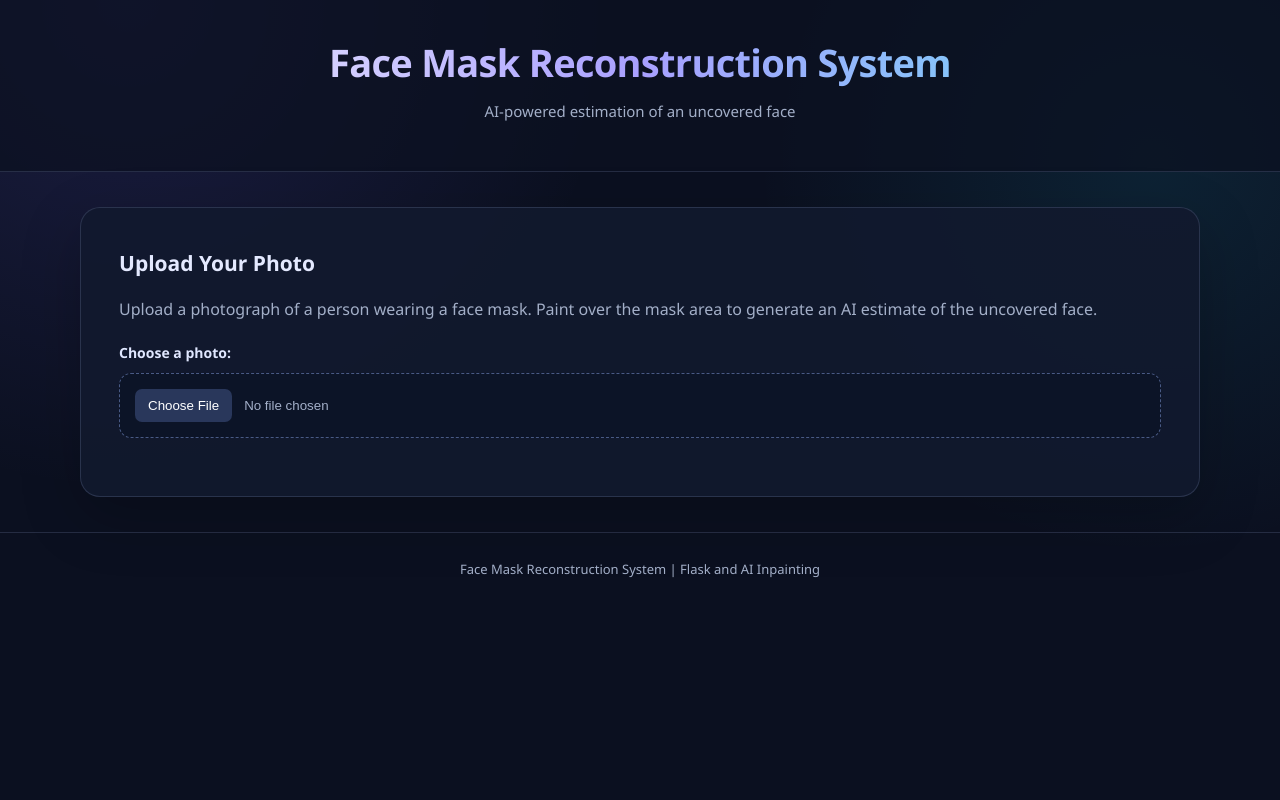
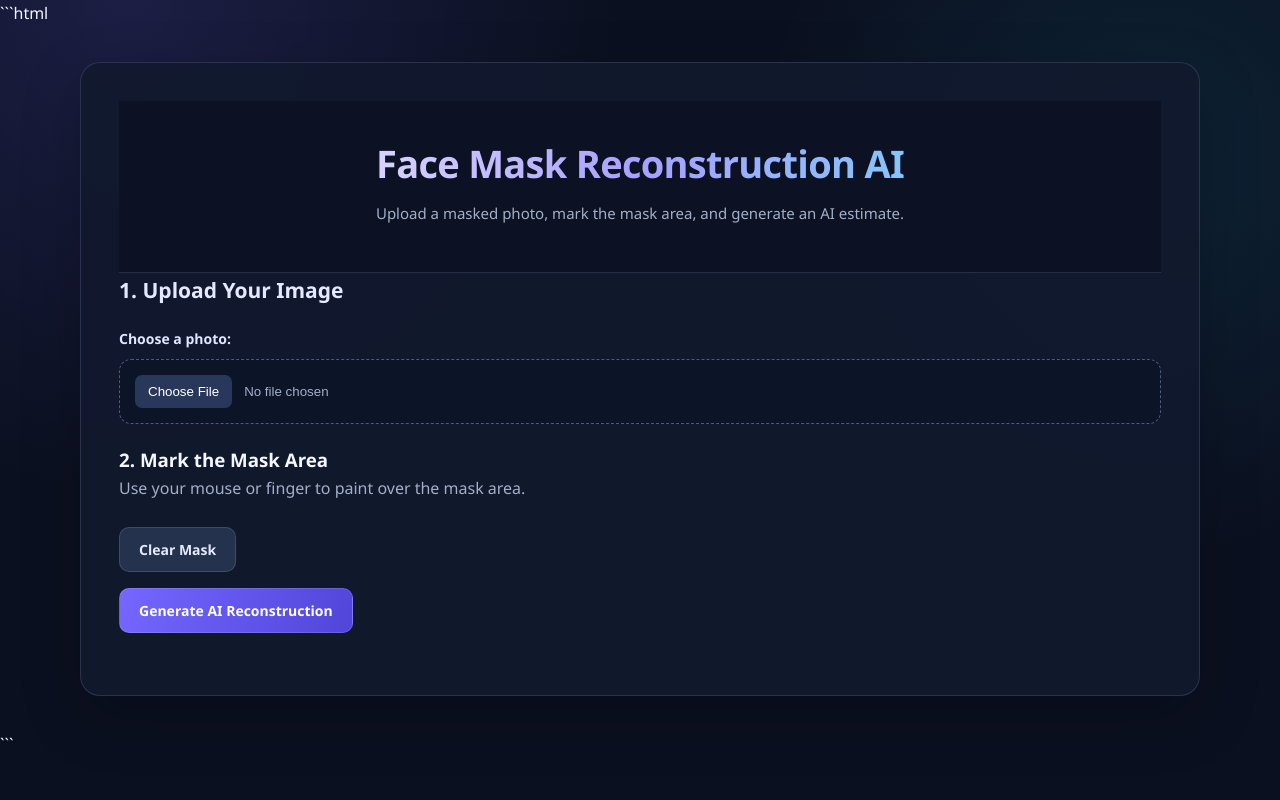
Before and after one commit to hasnakhasim/face-mask-detect, a Flask app: page / in a window 1280 px wide. Run offline with Flask 3, Linux system fonts and the light colour scheme.

Commit message:
Update index.html

````diff
--- a/templates/index.html
+++ b/templates/index.html
@@ -1,285 +1,170 @@
-
+```html
 <!DOCTYPE html>
 <html lang="en">
 <head>
     <meta charset="UTF-8">
     <meta name="viewport" content="width=device-width, initial-scale=1.0">
-
-    <title>Face Mask Reconstruction System</title>
-
-    <link rel="stylesheet"
-          href="{{ url_for('static', filename='style.css') }}">
+    <title>Face Mask Reconstruction AI</title>
+    <link rel="stylesheet" href="{{ url_for('static', filename='style.css') }}">
 </head>
-
 <body>
-
+    <main class="container">
         <header>
-    <h1>Face Mask Reconstruction System</h1>
-    <p>AI-powered estimation of an uncovered face</p>
+            <h1>Face Mask Reconstruction AI</h1>
+            <p>Upload a masked photo, mark the mask area, and generate an AI estimate.</p>
         </header>
-
-<div class="container">
-    <main>
-
-        <h2>Upload Your Photo</h2>
-
-        <p>
-            Upload a photograph of a person wearing a face mask.
-            Paint over the mask area to generate an AI estimate
-            of the uncovered face.
-        </p>
 
         {% if error_message %}
             <p class="error">{{ error_message }}</p>
         {% endif %}
 
-        <form method="POST"
-              action="/"
-              enctype="multipart/form-data"
-              id="uploadForm">
+        <section class="card">
+            <h2>1. Upload Your Image</h2>
+            <form id="uploadForm" method="POST" action="/" enctype="multipart/form-data">
+                <label for="image">Choose a photo:</label>
+                <input type="file" id="image" name="image" accept="image/*" required>
 
-            <label for="image">Choose a photo:</label>
-
-            <input type="file"
-                   id="image"
-                   name="image"
-                   accept="image/*"
-                   required>
-
-            <div id="editor" style="display: none;">
-                <h2>Mark the Face Mask Area</h2>
-
-                <p>
-                    Paint over the entire mask and any straps you
-                    want removed. White paint indicates the area
-                    to regenerate.
-                </p>
-
-                <label for="brushSize">Brush size:</label>
-                <input type="range"
-                       id="brushSize"
-                       min="5"
-                       max="80"
-                       value="30">
-
-                <button type="button" id="clearButton">
-                    Clear Markings
-                </button>
-
-                <div class="preview-container" id="previewContainer">
-                    <img id="previewImage"
-                         src=""
-                         alt="Uploaded photo preview">
-
+                <div class="editor">
+                    <h3>2. Mark the Mask Area</h3>
+                    <p>Use your mouse or finger to paint over the mask area.</p>
+                    <div class="canvas-wrapper">
                         <canvas id="maskCanvas"></canvas>
                     </div>
-
-                <input type="hidden"
-                       name="mask_data"
-                       id="mask_data">
-
-                <p>
-                    Make sure the white markings cover the whole
-                    mask before generating.
-                </p>
-
-                <button type="submit" id="generateButton">
-                    Generate Estimated Face
-                </button>
+                    <div class="actions">
+                        <button type="button" id="clearButton">Clear Mask</button>
+                    </div>
                 </div>
 
+                <input type="hidden" name="mask_data" id="mask_data">
+                <button type="submit" id="generateButton">Generate AI Reconstruction</button>
             </form>
-
-        {% if original_image and generated_image %}
-        <section class="images">
-            <div class="image-card">
-                <h2>Original Photo</h2>
-                <img
-                    src="{{ url_for('static', filename=original_image) }}"
-                    alt="Original masked photograph">
-            </div>
-
-            <div class="image-card">
-                <h2>AI-Generated Estimate</h2>
-                <img
-                    src="{{ url_for('static', filename=generated_image) }}"
-                    alt="AI-generated estimate of the uncovered face">
-            </div>
+            <p id="status" role="status"></p>
         </section>
 
-        <p style="margin-top: 20px;">
-            The generated facial features are an AI estimate,
-            not a verified reconstruction of the person's actual face.
-        </p>
+        {% if original_image or generated_image %}
+        <section class="card results">
+            <h2>3. Results</h2>
+            <div class="result-grid">
+                {% if original_image %}
+                <div>
+                    <h3>Original Image</h3>
+                    <img src="{{ url_for('static', filename=original_image) }}"
+                         alt="Original uploaded photo">
+                </div>
                 {% endif %}
 
+                {% if generated_image %}
+                <div>
+                    <h3>AI Reconstruction</h3>
+                    <img src="{{ url_for('static', filename=generated_image) }}"
+                         alt="AI-generated estimated face">
+                </div>
+                {% endif %}
+            </div>
+            <p class="notice">The generated face is an AI estimate and may not match the person's real appearance.</p>
+        </section>
+        {% endif %}
     </main>
-</div>
-
-<footer>
-    <p>Face Mask Reconstruction System | Flask and AI Inpainting</p>
-</footer>
 
     <script>
-    const fileInput = document.getElementById("image");
-    const editor = document.getElementById("editor");
-    const previewImage = document.getElementById("previewImage");
+        const imageInput = document.getElementById("image");
         const canvas = document.getElementById("maskCanvas");
-    const context = canvas.getContext("2d");
-    const brushSize = document.getElementById("brushSize");
+        const ctx = canvas.getContext("2d");
+        const form = document.getElementById("uploadForm");
+        const maskInput = document.getElementById("mask_data");
         const clearButton = document.getElementById("clearButton");
-    const uploadForm = document.getElementById("uploadForm");
-    const maskInput = document.getElementById("mask_data");
         const generateButton = document.getElementById("generateButton");
+        const status = document.getElementById("status");
 
+        let photo = new Image();
         let drawing = false;
-    let imageReady = false;
-    let currentObjectURL = null;
+        let hasImage = false;
 
-    // Prepare the image and canvas.
-    fileInput.addEventListener("change", function () {
+        function drawPhoto() {
+            if (!photo.src) return;
+
+            const maxWidth = 800;
+            const scale = Math.min(1, maxWidth / photo.naturalWidth);
+            canvas.width = Math.round(photo.naturalWidth * scale);
+            canvas.height = Math.round(photo.naturalHeight * scale);
+
+            ctx.clearRect(0, 0, canvas.width, canvas.height);
+            ctx.drawImage(photo, 0, 0, canvas.width, canvas.height);
+            hasImage = true;
+        }
+
+        imageInput.addEventListener("change", function () {
             const file = this.files[0];
+            if (!file) return;
 
-        if (!file) {
-            editor.style.display = "none";
-            imageReady = false;
+            if (!file.type.startsWith("image/")) {
+                status.textContent = "Please choose an image file.";
                 return;
             }
 
-        if (!file.type.startsWith("image/")) {
-            alert("Please select a valid image file.");
-            this.value = "";
-            editor.style.display = "none";
-            imageReady = false;
-            return;
-        }
-
-        if (currentObjectURL) {
-            URL.revokeObjectURL(currentObjectURL);
-        }
-
-        currentObjectURL = URL.createObjectURL(file);
-        imageReady = false;
-        editor.style.display = "block";
-        previewImage.src = currentObjectURL;
+            photo = new Image();
+            photo.onload = drawPhoto;
+            photo.onerror = () => {
+                status.textContent = "Unable to load this image.";
+            };
+            photo.src = URL.createObjectURL(file);
+            status.textContent = "Paint over the mask area after the image loads.";
         });
 
-    previewImage.addEventListener("load", function () {
-        canvas.width = previewImage.naturalWidth;
-        canvas.height = previewImage.naturalHeight;
-
-        context.clearRect(0, 0, canvas.width, canvas.height);
-        imageReady = true;
-    });
-
-    // Get pointer position in the original image coordinates.
         function getPosition(event) {
             const rect = canvas.getBoundingClientRect();
-
             return {
-            x: (event.clientX - rect.left) *
-               (canvas.width / rect.width),
-
-            y: (event.clientY - rect.top) *
-               (canvas.height / rect.height)
+                x: (event.clientX - rect.left) * canvas.width / rect.width,
+                y: (event.clientY - rect.top) * canvas.height / rect.height
             };
         }
 
-    function startDrawing(event) {
-        if (!imageReady) return;
-
-        event.preventDefault();
+        canvas.addEventListener("pointerdown", function (event) {
+            if (!hasImage) return;
             drawing = true;
             canvas.setPointerCapture(event.pointerId);
+            const pos = getPosition(event);
+            ctx.beginPath();
+            ctx.moveTo(pos.x, pos.y);
+        });
 
+        canvas.addEventListener("pointermove", function (event) {
+            if (!drawing) return;
             const pos = getPosition(event);
-
-        context.beginPath();
-        context.arc(
-            pos.x,
-            pos.y,
-            Number(brushSize.value) / 2,
-            0,
-            Math.PI * 2
-        );
-
-        context.fillStyle = "rgba(255,255,255,1)";
-        context.fill();
-    }
-
-    function draw(event) {
-        if (!drawing || !imageReady) return;
-
-        event.preventDefault();
-
-        const pos = getPosition(event);
-
-        context.lineWidth = Number(brushSize.value);
-        context.lineCap = "round";
-        context.lineJoin = "round";
-        context.strokeStyle = "rgba(255,255,255,1)";
-
-        context.lineTo(pos.x, pos.y);
-        context.stroke();
-        context.beginPath();
-        context.moveTo(pos.x, pos.y);
-    }
+            ctx.lineWidth = Math.max(18, canvas.width * 0.035);
+            ctx.lineCap = "round";
+            ctx.lineJoin = "round";
+            ctx.strokeStyle = "rgba(255, 50, 50, 0.65)";
+            ctx.lineTo(pos.x, pos.y);
+            ctx.stroke();
+        });
 
         function stopDrawing() {
             drawing = false;
-        context.beginPath();
+            ctx.beginPath();
         }
 
-    canvas.addEventListener("pointerdown", startDrawing);
-    canvas.addEventListener("pointermove", draw);
         canvas.addEventListener("pointerup", stopDrawing);
         canvas.addEventListener("pointercancel", stopDrawing);
-    canvas.addEventListener("lostpointercapture", stopDrawing);
 
-    // Clear the selected region.
         clearButton.addEventListener("click", function () {
-        context.clearRect(0, 0, canvas.width, canvas.height);
+            if (hasImage) drawPhoto();
+            maskInput.value = "";
+            status.textContent = "Mask marks cleared.";
         });
 
-    // Send the transparent canvas to Flask.
-    uploadForm.addEventListener("submit", function (event) {
-        if (!fileInput.files.length) {
-            alert("Please upload a photo first.");
+        form.addEventListener("submit", function (event) {
+            if (!hasImage) {
                 event.preventDefault();
-            return;
-        }
-
-        if (!imageReady) {
-            alert("Please wait until the image preview loads.");
-            event.preventDefault();
-            return;
-        }
-
-        const pixels = context.getImageData(
-            0, 0, canvas.width, canvas.height
-        ).data;
-
-        let painted = false;
-
-        for (let i = 3; i < pixels.length; i += 4) {
-            if (pixels[i] > 10) {
-                painted = true;
-                break;
-            }
-        }
-
-        if (!painted) {
-            alert("Paint over the entire face mask before generating.");
-            event.preventDefault();
+                status.textContent = "Please upload an image first.";
                 return;
             }
 
             maskInput.value = canvas.toDataURL("image/png");
-
+            status.textContent = "Submitting image for reconstruction...";
             generateButton.disabled = true;
-        generateButton.textContent = "Generating... Please wait";
         });
     </script>
-
 </body>
 </html>
+```
````
Lines whose indentation alone changed are shown as unchanged.
